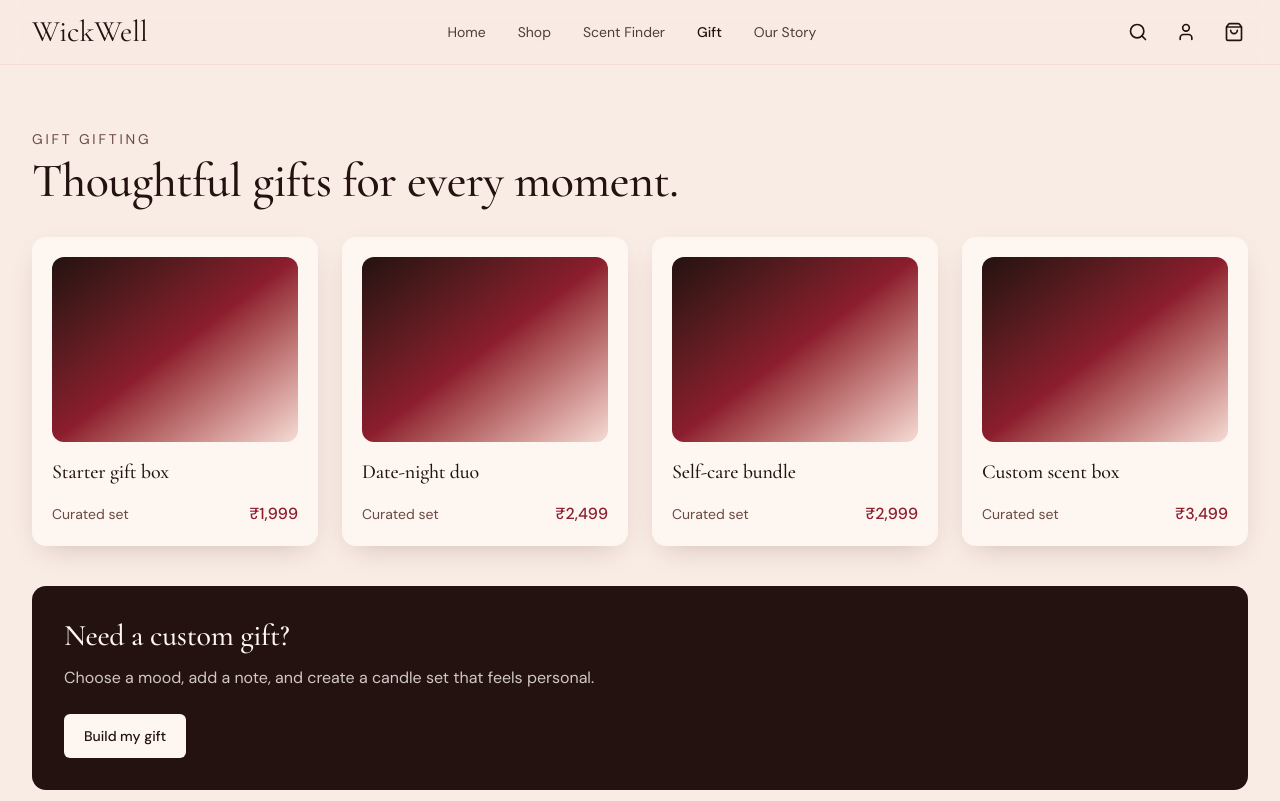
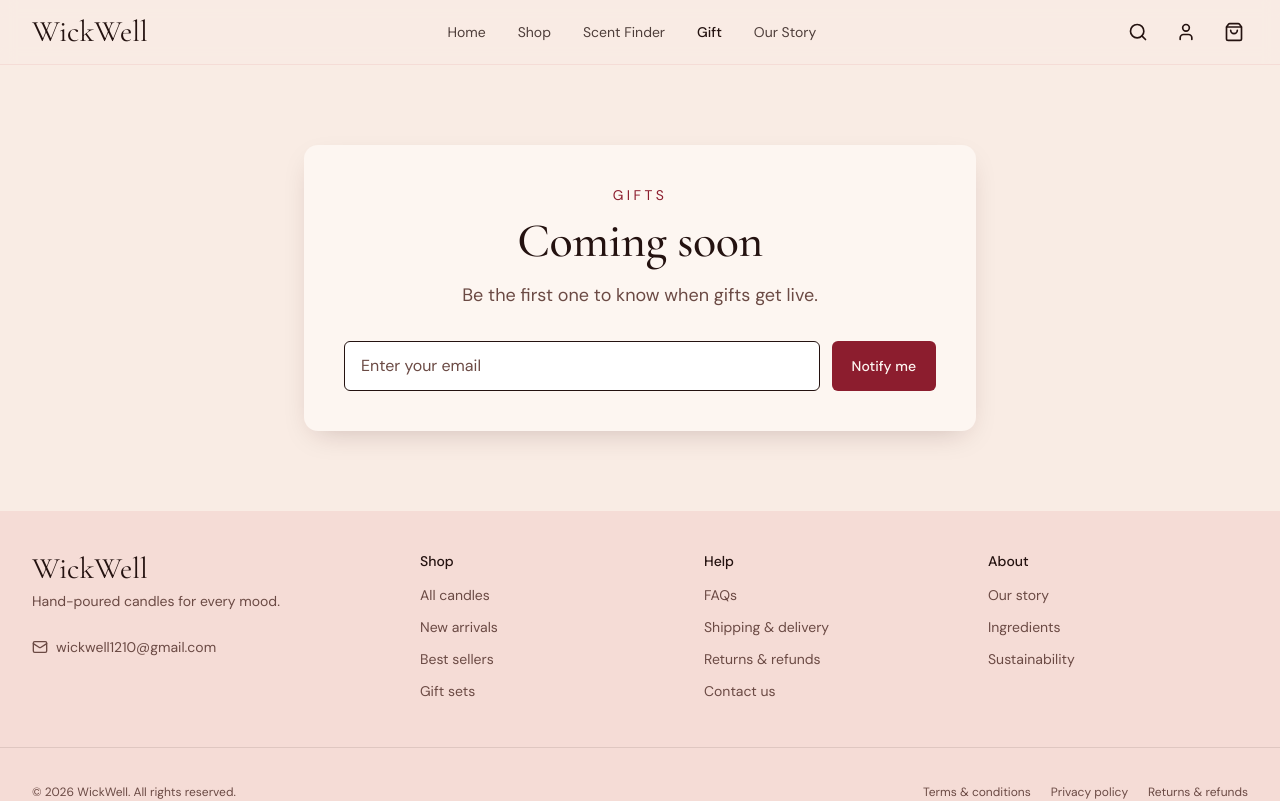
Before and after one commit to Gungun-codes/WickWell, a Next.js app in the folder wickwell/: page /gifts in a window 1280 px wide. Shown: the top 801 px of the page. Built offline with nearby package versions, Linux system fonts and the light colour scheme; no server answers.

Commit message:
gift dlt

```diff
--- a/wickwell/app/gifts/page.tsx
+++ b/wickwell/app/gifts/page.tsx
@@ -1,42 +1,39 @@
-import Link from "next/link";
+import { supabase } from "@/lib/supabase";
 
-const giftSets = [
-  { title: "Starter gift box", price: "₹1,999" },
-  { title: "Date-night duo", price: "₹2,499" },
-  { title: "Self-care bundle", price: "₹2,999" },
-  { title: "Custom scent box", price: "₹3,499" },
-];
+async function subscribe(formData: FormData) {
+  "use server";
+
+  const email = String(formData.get("email") ?? "").trim().toLowerCase();
+  if (!/^\S+@\S+\.\S+$/.test(email)) return;
+
+  await supabase.from("newsletter_subscribers").upsert({ email }, { onConflict: "email", ignoreDuplicates: true });
+}
 
 export default function GiftsPage() {
   return (
-    <main className="container-lume py-16">
-      <div className="mb-8">
-        <p className="text-sm uppercase tracking-[0.2em] text-cocoa-600">Gift gifting</p>
-        <h1 className="mt-2 text-4xl sm:text-5xl">Thoughtful gifts for every moment.</h1>
-      </div>
+    <main className="container-lume py-16 md:py-20">
+      <section className="mx-auto max-w-2xl rounded-card bg-cream-50 p-8 text-center shadow-soft sm:p-10">
+        <p className="text-sm uppercase tracking-[0.25em] text-wine-600">Gifts</p>
+        <h1 className="mt-3 text-4xl sm:text-5xl">Coming soon</h1>
+        <p className="mt-4 text-lg text-cocoa-600">
+          Be the first one to know when gifts get live.
+        </p>
 
-      <div className="grid gap-6 md:grid-cols-2 xl:grid-cols-4">
-        {giftSets.map((gift) => (
-          <div key={gift.title} className="rounded-card bg-cream-50 p-5 shadow-soft">
-            <div className="mb-4 aspect-[4/3] rounded-xl bg-gradient-to-br from-cocoa-900 via-wine-600 to-blush-200" />
-            <h2 className="text-xl">{gift.title}</h2>
-            <div className="mt-4 flex items-center justify-between">
-              <span className="text-sm text-cocoa-600">Curated set</span>
-              <span className="font-medium text-wine-600">{gift.price}</span>
-            </div>
-          </div>
-        ))}
-      </div>
-
-      <div className="mt-10 rounded-card bg-cocoa-900 p-8 text-cream-50">
-        <h2 className="text-3xl">Need a custom gift?</h2>
-        <p className="mt-3 max-w-xl text-cream-50/80">
-          Choose a mood, add a note, and create a candle set that feels personal.
-        </p>
-        <Link href="/scent-finder" className="mt-6 inline-flex rounded-md bg-cream-50 px-5 py-3 text-sm font-medium text-cocoa-900">
-          Build my gift
-        </Link>
-      </div>
+        <form action={subscribe} className="mt-8 flex flex-col gap-3 sm:flex-row">
+          <label htmlFor="gift-email" className="sr-only">Email</label>
+          <input
+            id="gift-email"
+            name="email"
+            type="email"
+            required
+            placeholder="Enter your email"
+            className="min-w-0 flex-1 rounded-md border border-cocoa-200 bg-white px-4 py-3 text-base text-cocoa-900 placeholder:text-cocoa-600"
+          />
+          <button type="submit" className="btn-primary min-h-12">
+            Notify me
+          </button>
+        </form>
+      </section>
     </main>
   );
 }
```
